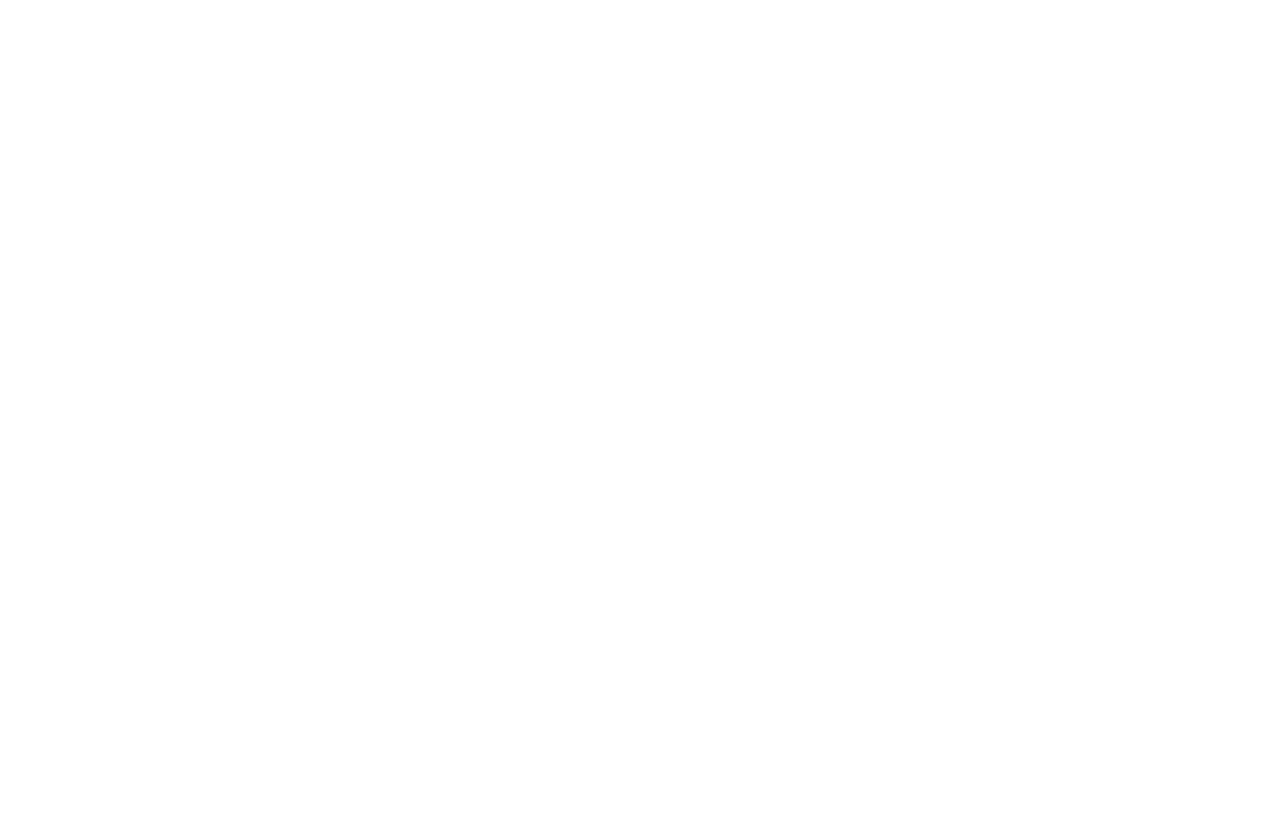
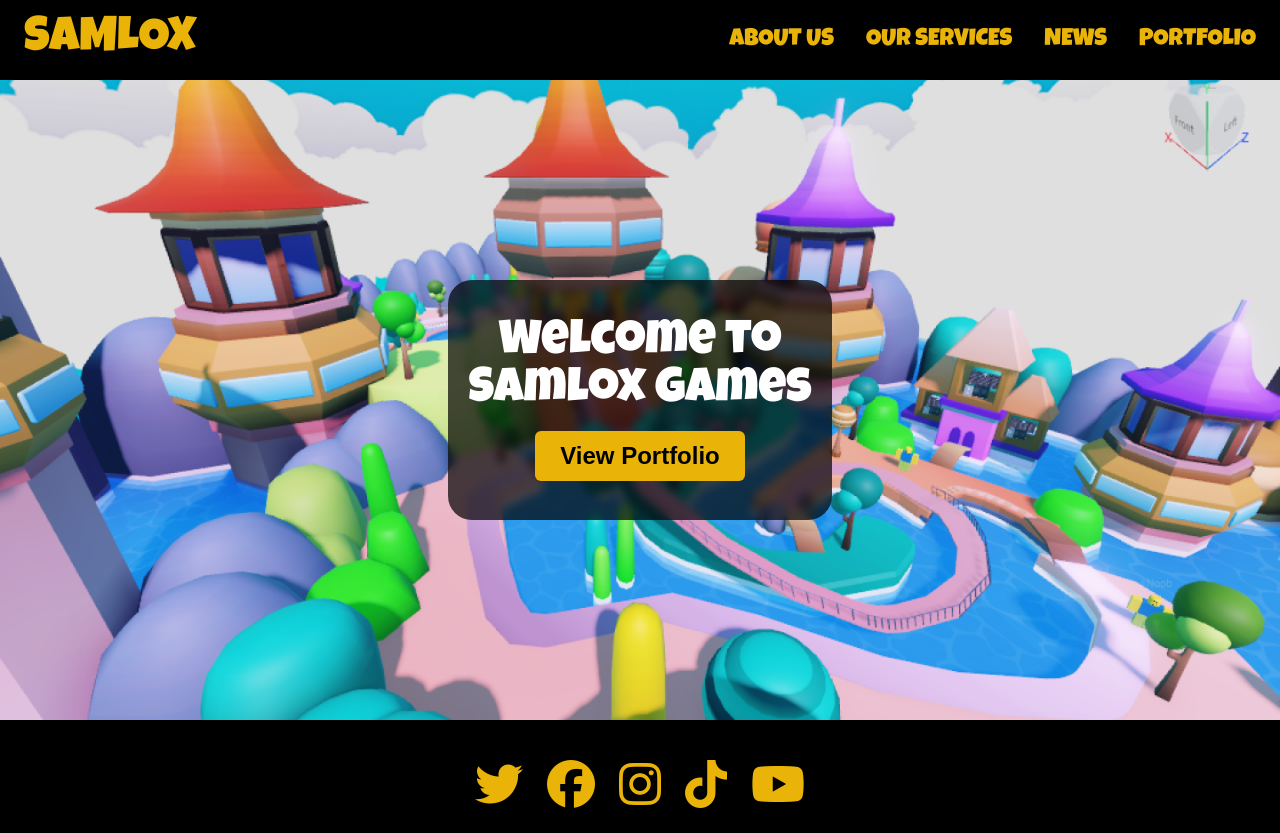
Before and after one commit to RidmiVindya/samlox, a React (Vite) app: page /home in a window 1280 px wide. Before the commit this address had no page. Before the commit the page ends 800 px from the top, so only its background shows below. Built offline with nearby package versions, Linux system fonts and the light colour scheme; a web font is replaced by a local one.

Commit message:
Home page navigation done

```diff
--- a/src/App.jsx
+++ b/src/App.jsx
@@ -13,7 +13,7 @@ const App = () => {
 
         <BrowserRouter>
             <Routes>
-                <Route path="/" element={<Home />} />
+                <Route path="/home" element={<Home />} />
                 <Route path="/about" element={<About />} />
                 <Route path="/contact" element={<Contact />} />
                 <Route path="/portfolio" element={<Portfolio />} />
--- a/src/components/header.jsx
+++ b/src/components/header.jsx
@@ -4,7 +4,9 @@ const Header = () => {
   return (
     <header className="bg-black text-yellow-500 font-luckiest">
       <div className="container mx-auto flex justify-between items-center py-4 px-6">
-        <h1 className="text-5xl font-bold">SAMLOX</h1>
+      <a href="home" className="hover:text-yellow-300  decoration-blue-500 text-yellow-500 text-5xl font-bold">
+            SAMLOX
+          </a>
         <nav className="hidden md:flex space-x-8 text-2xl">
             <a href="about" className="hover:text-yellow-300 hover:underline decoration-blue-500 text-yellow-500">
             ABOUT US
```
